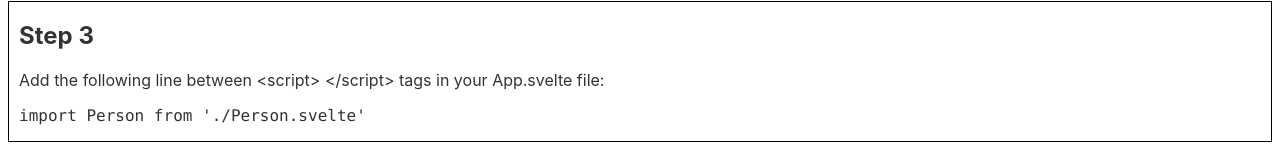
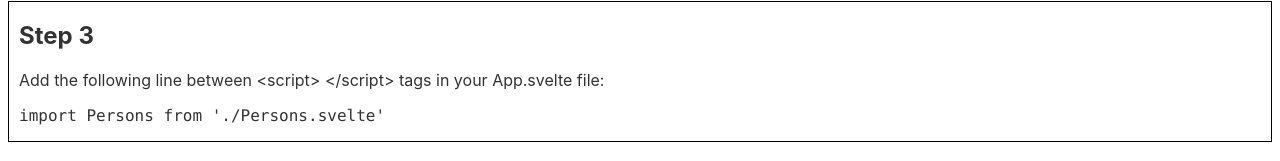
Before and after one commit to joneikholmkea/sveltegenerator, a Svelte app: page / in a window 1280 px wide. Shown: the part 1041-1202 px from the top of the page. Built offline with nearby package versions, Linux system fonts and the light colour scheme.

Commit message:
Headline + import fix

```diff
--- a/src/Generator.svelte
+++ b/src/Generator.svelte
@@ -63,7 +63,8 @@ ${getFieldsToResetAfterAddition()}
 <\/script>
 
 <!-- ###################### -->
-
+<h2>${className}s</h2>
+<br/>
 <div class="${classN}">
     <form on:submit|preventDefault={add${className}}>
 ${getInputsForAdd()}\t\t<button>Add</button>
@@ -254,12 +255,11 @@ function getGridTemplateColumns(){
     {button2Text}
     </button>
 </div>
-<!-- https://www.dropbox.com/s/wbco7n4j835x49x/svelte-app.zip?dl=0 -->
 <br/>
 <div id="step2" class="steps">
     <h2>Step 3</h2>
     <p>Add the following line between &lt;script&gt &lt/script&gt tags in your App.svelte file:</p>
-    <p class="sourcecode">import {className} from './{className}.svelte'</p>
+    <p class="sourcecode">import {className}s from './{className}s.svelte'</p>
 </div>
 <br/>
 <div id="step3" class="steps">
```
Also changed, not shown: public/build/bundle.js, 2 other files (tests, documents, lock files or other folders).
